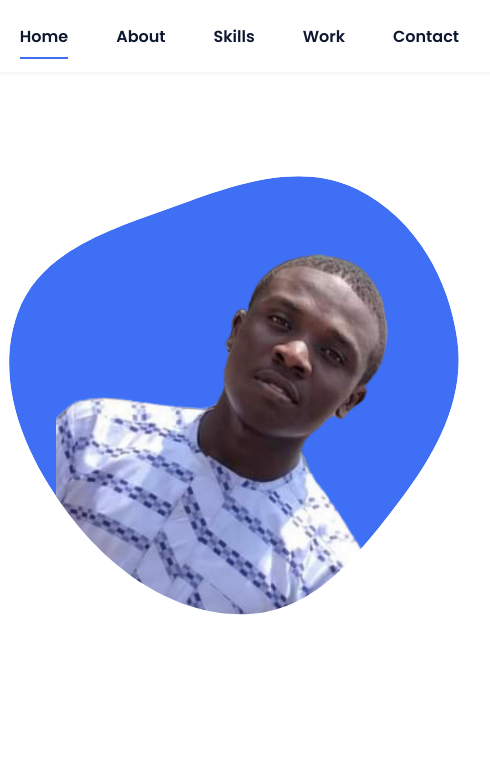
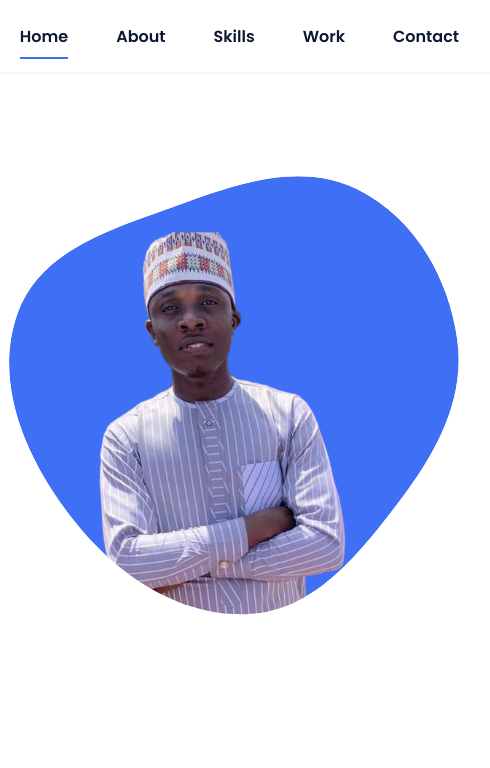
Before and after one commit to muqtar-muhaysin/muqtar-muhaysin, a plain HTML site: page index.html in a window 1280 px wide. Shown: the top 768 px of the page, 693-1183 px from the left. Drawn offline with nearby package versions, Linux system fonts and the light colour scheme.

Commit message:
Update index.html

```diff
--- a/index.html
+++ b/index.html
@@ -59,7 +59,7 @@
                         </mask>
                         <g mask="url(#mask0)">
                             <path d="M9.19024 145.964C34.0253 76.5814 114.865 54.7299 184.111 29.4823C245.804 6.98884 311.86 -14.9503 370.735 14.143C431.207 44.026 467.948 107.508 477.191 174.311C485.897 237.229 454.931 294.377 416.506 344.954C373.74 401.245 326.068 462.801 255.442 466.189C179.416 469.835 111.552 422.137 65.1576 361.805C17.4835 299.81 -17.1617 219.583 9.19024 145.964Z"/>
-                            <image class="home__blob-img" x="50" y="60" href="about.png"/>
+                            <image class="home__blob-img" x="50" y="60" href="IMG-20230421-WA0039~3_prev_ui.png"/>
                         </g>
                     </svg>
                 </div>
```
